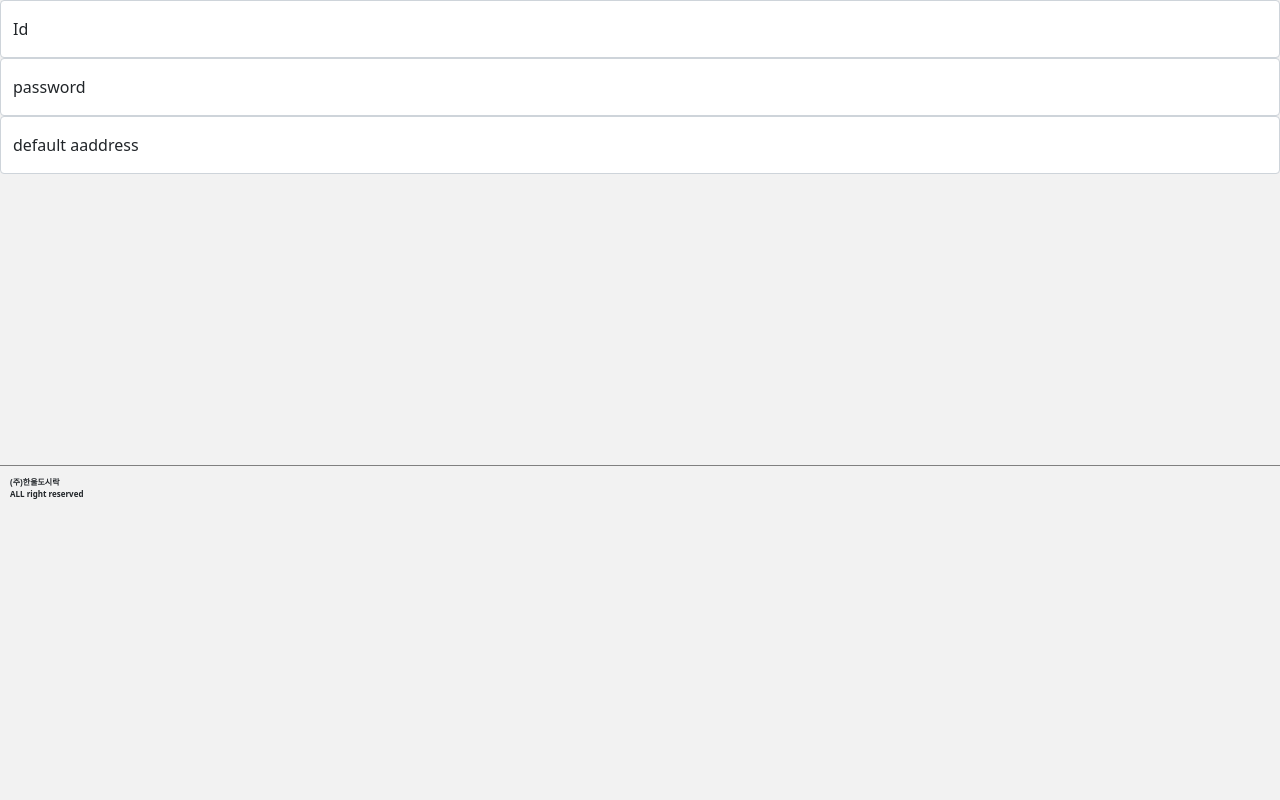
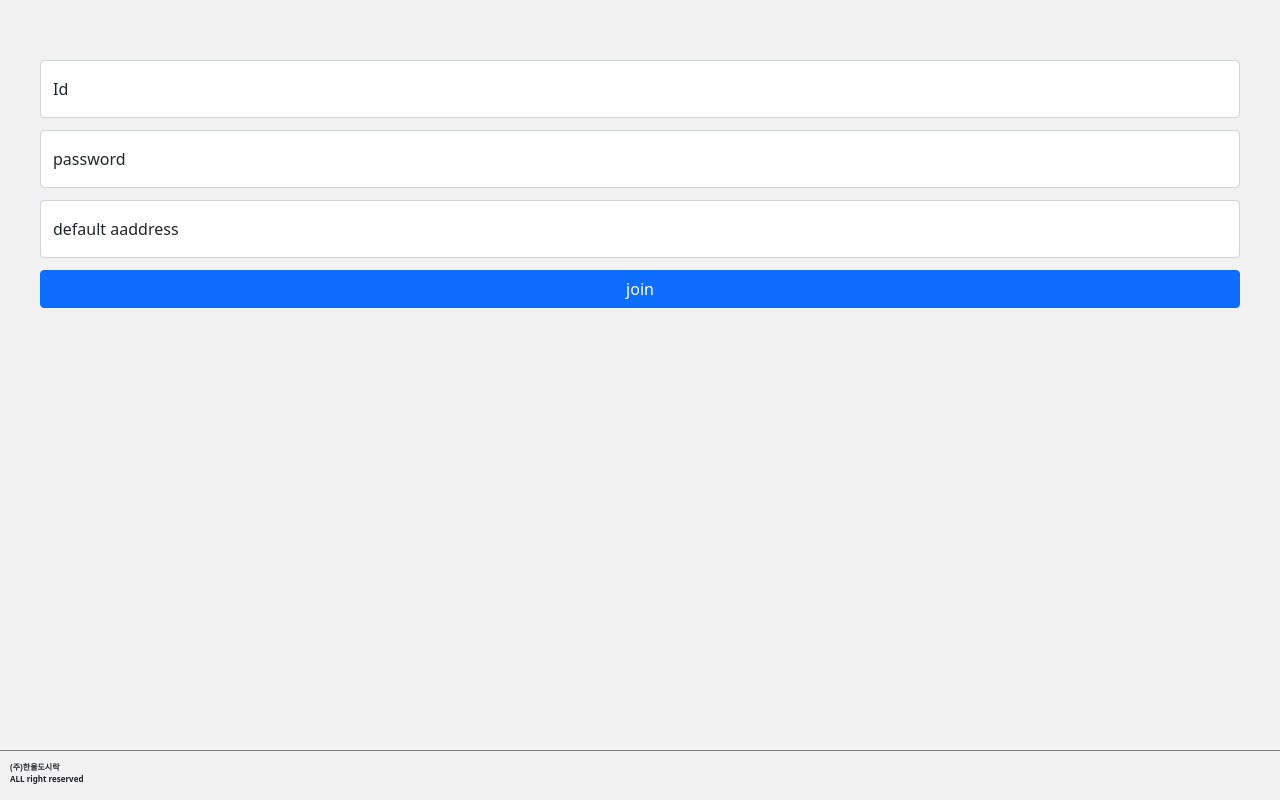
Before and after one commit to hanul-cha/lunchbox-app, a React (Create React App) app: page /join in a window 1280 px wide. Built offline with nearby package versions, Linux system fonts and the light colour scheme.

Commit message:
props 셋팅

```diff
--- /dev/null
+++ b/src/components/join/IdAndPasswordDefaultAddress.tsx
@@ -0,0 +1,76 @@
+import React from "react";
+
+interface IPDA_TypeProps {
+  id: string;
+  setId: (a: string) => void;
+  password: string;
+  setPassword: (a: string) => void;
+  address: string;
+  setAddress: (a: string) => void;
+}
+
+const IdAndPasswordDefaultAddress = ({
+  id,
+  setId,
+  password,
+  setPassword,
+  address,
+  setAddress,
+}: IPDA_TypeProps) => {
+  const setUser = () => {
+    console.log(id, password, address);
+  };
+
+  const join = () => {
+    setUser();
+  };
+  return (
+    <>
+      <div className="idAndPasswordDefaultAddress">
+        <div className="id form-floating">
+          <input
+            type="text"
+            className="form-control"
+            id="idInJoinInput"
+            placeholder="Id"
+            onChange={(e) => setId(e.target.value)}
+          />
+          <label htmlFor="idInJoinInput">Id</label>
+        </div>
+        <div className="passwd form-floating">
+          <input
+            type="text"
+            className="form-control"
+            id="passwordInJoinInput"
+            placeholder="password"
+            onChange={(e) => setPassword(e.target.value)}
+          />
+          <label htmlFor="passwordInJoinInput">password</label>
+        </div>
+        <div className="address form-floating">
+          <input
+            type="text"
+            className="form-control"
+            id="addressInJoinInput"
+            placeholder="address"
+            onChange={(e) => setAddress(e.target.value)}
+          />
+          <label htmlFor="addressInJoinInput">default aaddress</label>
+        </div>
+        <div className="buttonContainer">
+          <div className="d-grid gap-2">
+            <button
+              className="joinButton btn btn-primary"
+              type="button"
+              onClick={join}
+            >
+              join
+            </button>
+          </div>
+        </div>
+      </div>
+    </>
+  );
+};
+
+export default IdAndPasswordDefaultAddress;
--- /dev/null
+++ b/src/routes/Join.css
@@ -0,0 +1,10 @@
+.joinMain {
+    grid-template-rows: 1fr 50px;
+}
+
+.idAndPasswordDefaultAddress {
+    margin: 10px 40px;
+    padding-top: 50px;
+    display: grid;
+    grid-template-rows: 70px 70px 70px 40px;
+}
--- a/src/routes/Join.tsx
+++ b/src/routes/Join.tsx
@@ -1,38 +1,29 @@
+import { useState } from "react";
 import Footer from "../components/Footer";
+import IdAndPasswordDefaultAddress from "../components/join/IdAndPasswordDefaultAddress";
+import "./Join.css";
 
 const Join = () => {
+  const [id, setId] = useState("");
+  const [password, setPassword] = useState("");
+  const [address, setAddress] = useState("");
+
+  const alarmOn = () => {
+
+  }
+
   return (
     <>
       <div className="joinMain fullsize">
-        <div className="idAndPasswordDefaultAddress">
-          <div className="id form-floating">
-            <input
-              type="text"
-              className="form-control"
-              id="idInJoinInput"
-              placeholder="Id"
-            />
-            <label htmlFor="idInJoinInput">Id</label>
-          </div>
-          <div className="passwd form-floating">
-            <input
-              type="text"
-              className="form-control"
-              id="passwordInJoinInput"
-              placeholder="Id"
-            />
-            <label htmlFor="passwordInJoinInput">password</label>
-          </div>
-          <div className="id form-floating">
-            <input
-              type="text"
-              className="form-control"
-              id="addressInJoinInput"
-              placeholder="Id"
-            />
-            <label htmlFor="addressInJoinInput">default aaddress</label>
-          </div>
-        </div>
+        <IdAndPasswordDefaultAddress
+          id={id}
+          setId={setId}
+          password={password}
+          setPassword={setPassword}
+          address={address}
+          setAddress={setAddress}
+          alarmOn={alarmOn}
+        />
         <Footer />
       </div>
     </>
```
